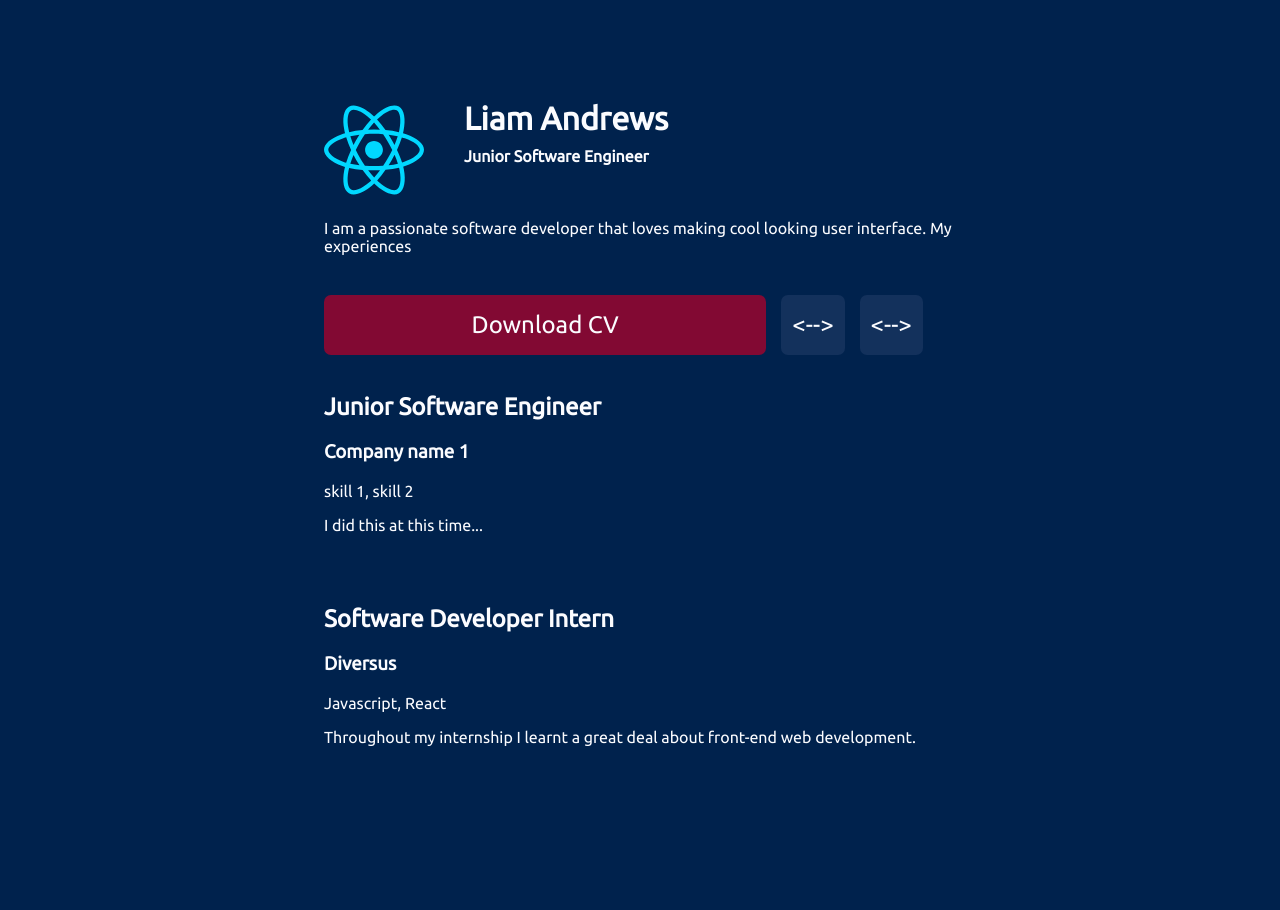
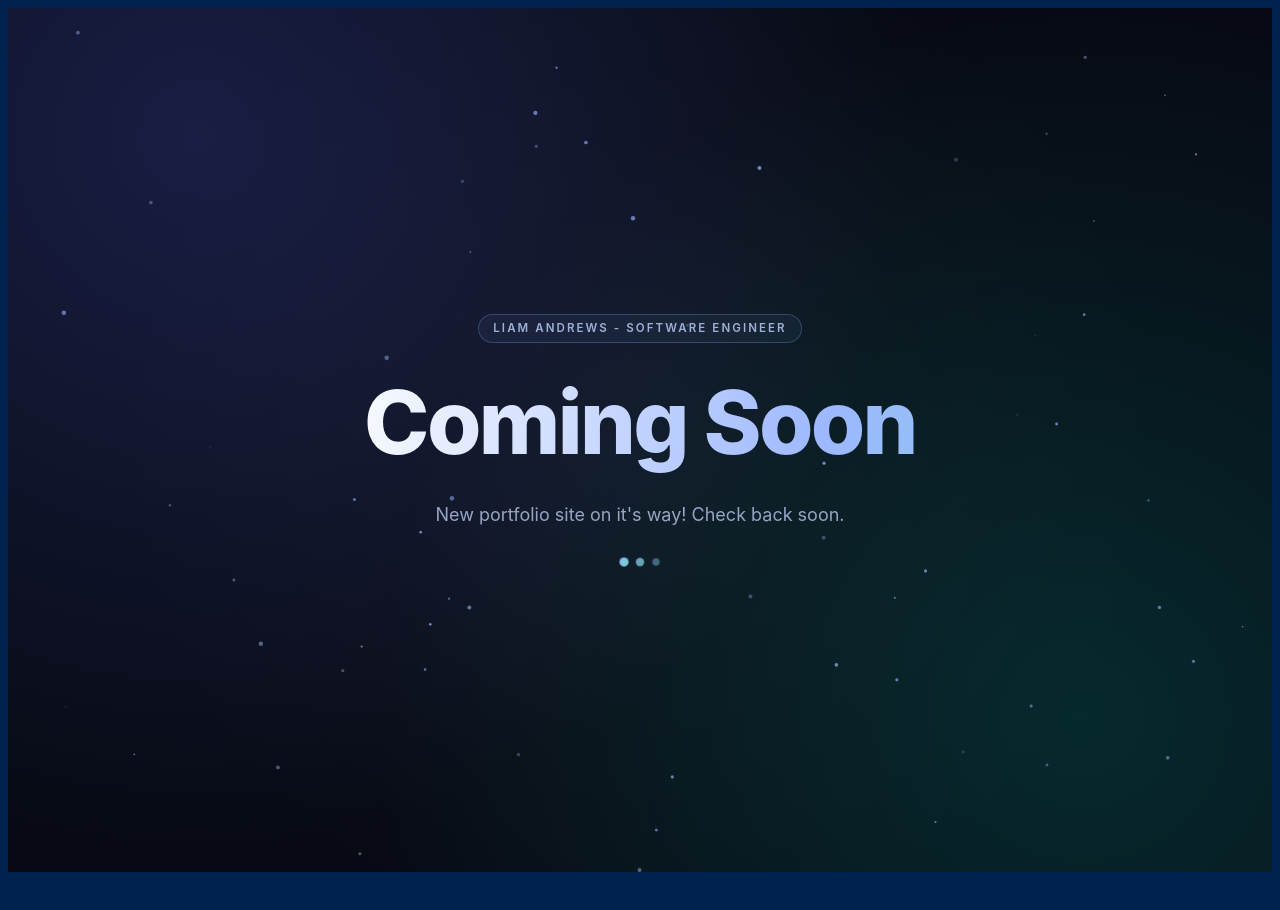
Before and after one commit to 8bitAndy/portfolio, a React (Vite) app: page / in a window 1280 px wide. Shown: the top 910 px of the page. After the commit the page ends 880 px from the top, so only its background shows below. Built offline with nearby package versions, Linux system fonts and the light colour scheme.

Commit message:
Added coming soon page

```diff
--- a/src/App.jsx
+++ b/src/App.jsx
@@ -1,11 +1,11 @@
 import './App.css'
-import MainContent from './MainContent'
+import ComingSoon from './ComingSoon';
 
 function App() {
 
   return (
     <>
-    <MainContent/>
+    <ComingSoon></ComingSoon>
     </>
   )
 }
--- /dev/null
+++ b/src/ComingSoon.css
@@ -0,0 +1,184 @@
+.coming-soon {
+  position: relative;
+  isolation: isolate;
+  display: flex;
+  align-items: center;
+  justify-content: center;
+  min-height: 100vh;
+  min-height: 100dvh;
+  padding: 2rem;
+  overflow: hidden;
+
+  background-color: #070a13;
+  background-image:
+    radial-gradient(circle at 15% 15%, rgba(88, 101, 242, 0.22), transparent 55%),
+    radial-gradient(circle at 85% 82%, rgba(0, 220, 200, 0.15), transparent 55%),
+    radial-gradient(circle at 50% 50%, rgba(255, 255, 255, 0.03), transparent 70%);
+
+  color: #e8ecf7;
+  font-family: "Inter", -apple-system, BlinkMacSystemFont, "Segoe UI", Roboto,
+    Helvetica, Arial, sans-serif;
+  -webkit-font-smoothing: antialiased;
+}
+
+/* ---------- particle canvas ---------- */
+
+.coming-soon__canvas {
+  position: absolute;
+  inset: 0;
+  z-index: 0;
+  display: block;
+  width: 100%;
+  height: 100%;
+  pointer-events: none;
+}
+
+/* ---------- centered content ---------- */
+
+.coming-soon__content {
+  position: relative;
+  z-index: 1;
+  display: flex;
+  flex-direction: column;
+  align-items: center;
+  gap: 1.25rem;
+  max-width: 40rem;
+  text-align: center;
+  animation: coming-soon-rise 0.9s cubic-bezier(0.22, 1, 0.36, 1) both;
+}
+
+.coming-soon__badge {
+  display: inline-flex;
+  align-items: center;
+  padding: 0.4rem 0.9rem;
+  border: 1px solid rgba(140, 180, 255, 0.25);
+  border-radius: 999px;
+  background: rgba(140, 180, 255, 0.06);
+  color: #9fb0d8;
+  font-size: 0.72rem;
+  font-weight: 600;
+  letter-spacing: 0.18em;
+  text-transform: uppercase;
+  backdrop-filter: blur(6px);
+  -webkit-backdrop-filter: blur(6px);
+}
+
+.coming-soon__title {
+  margin: 0;
+  font-size: clamp(2.5rem, 11vw, 5.5rem);
+  font-weight: 800;
+  line-height: 1.35;
+  letter-spacing: -0.03em;
+
+  background: linear-gradient(
+    100deg,
+    #ffffff 0%,
+    #9db8ff 45%,
+    #6de3d0 100%
+  );
+  background-size: 200% 100%;
+  -webkit-background-clip: text;
+  background-clip: text;
+  color: transparent;
+  -webkit-text-fill-color: transparent;
+
+  animation: coming-soon-shimmer 6s ease-in-out infinite;
+}
+
+.coming-soon__subtitle {
+  margin: 0;
+  max-width: 28rem;
+  color: #97a4c4;
+  font-size: clamp(0.95rem, 2.6vw, 1.125rem);
+  line-height: 1.6;
+}
+
+/* ---------- loading dots ---------- */
+
+.coming-soon__dots {
+  display: flex;
+  gap: 0.5rem;
+  margin-top: 0.5rem;
+}
+
+.coming-soon__dots span {
+  width: 8px;
+  height: 8px;
+  border-radius: 50%;
+  background: linear-gradient(135deg, #9db8ff, #6de3d0);
+  animation: coming-soon-pulse 1.6s ease-in-out infinite;
+}
+
+.coming-soon__dots span:nth-child(2) {
+  animation-delay: 0.2s;
+}
+
+.coming-soon__dots span:nth-child(3) {
+  animation-delay: 0.4s;
+}
+
+/* ---------- keyframes ---------- */
+
+@keyframes coming-soon-rise {
+  from {
+    opacity: 0;
+    transform: translateY(18px);
+  }
+  to {
+    opacity: 1;
+    transform: translateY(0);
+  }
+}
+
+@keyframes coming-soon-shimmer {
+  0%,
+  100% {
+    background-position: 0% 50%;
+  }
+  50% {
+    background-position: 100% 50%;
+  }
+}
+
+@keyframes coming-soon-pulse {
+  0%,
+  100% {
+    opacity: 0.25;
+    transform: scale(0.85);
+  }
+  50% {
+    opacity: 1;
+    transform: scale(1.15);
+  }
+}
+
+/* ---------- small screens ---------- */
+
+@media (max-width: 480px) {
+  .coming-soon {
+    padding: 1.25rem;
+  }
+
+  .coming-soon__content {
+    gap: 1rem;
+  }
+
+  .coming-soon__dots span {
+    width: 6px;
+    height: 6px;
+  }
+}
+
+/* ---------- accessibility ---------- */
+
+@media (prefers-reduced-motion: reduce) {
+  .coming-soon__content,
+  .coming-soon__title,
+  .coming-soon__dots span {
+    animation: none !important;
+  }
+
+  .coming-soon__title {
+    background-position: 0% 50%;
+  }
+}
--- /dev/null
+++ b/src/ComingSoon.tsx
@@ -0,0 +1,123 @@
+import { useEffect, useRef } from "react";
+import "./ComingSoon.css";
+
+type Particle = {
+  x: number;
+  y: number;
+  r: number;
+  vx: number;
+  vy: number;
+  a: number;
+};
+
+export default function ComingSoon() {
+  const canvasRef = useRef<HTMLCanvasElement | null>(null);
+
+  useEffect(() => {
+    const canvas = canvasRef.current;
+    if (!canvas) return;
+
+    const ctx = canvas.getContext("2d");
+    if (!ctx) return;
+
+    const prefersReduced = window.matchMedia(
+      "(prefers-reduced-motion: reduce)"
+    ).matches;
+
+    const dpr = Math.min(window.devicePixelRatio || 1, 2);
+    let width = 0;
+    let height = 0;
+    let particles: Particle[] = [];
+    let frame = 0;
+
+    const createParticles = () => {
+      const count = Math.round(
+        Math.min(90, Math.max(24, (width * height) / 18000))
+      );
+
+      particles = Array.from({ length: count }, () => ({
+        x: Math.random() * width,
+        y: Math.random() * height,
+        r: Math.random() * 1.7 + 0.6,
+        vx: (Math.random() - 0.5) * 0.24,
+        vy: (Math.random() - 0.5) * 0.24,
+        a: Math.random() * 0.55 + 0.2,
+      }));
+    };
+
+    const draw = (move: boolean) => {
+      ctx.clearRect(0, 0, width, height);
+
+      for (const p of particles) {
+        if (move) {
+          p.x += p.vx;
+          p.y += p.vy;
+
+          if (p.x < -12) p.x = width + 12;
+          if (p.x > width + 12) p.x = -12;
+          if (p.y < -12) p.y = height + 12;
+          if (p.y > height + 12) p.y = -12;
+        }
+
+        ctx.beginPath();
+        ctx.arc(p.x, p.y, p.r, 0, Math.PI * 2);
+        ctx.fillStyle = `rgba(150, 185, 255, ${p.a})`;
+        ctx.fill();
+      }
+    };
+
+    const resize = () => {
+      width = canvas.clientWidth;
+      height = canvas.clientHeight;
+
+      canvas.width = Math.floor(width * dpr);
+      canvas.height = Math.floor(height * dpr);
+      ctx.setTransform(dpr, 0, 0, dpr, 0, 0);
+
+      createParticles();
+
+      if (prefersReduced) draw(false);
+    };
+
+    const loop = () => {
+      draw(true);
+      frame = requestAnimationFrame(loop);
+    };
+
+    resize();
+    window.addEventListener("resize", resize);
+
+    if (!prefersReduced) frame = requestAnimationFrame(loop);
+
+    return () => {
+      cancelAnimationFrame(frame);
+      window.removeEventListener("resize", resize);
+    };
+  }, []);
+
+  return (
+    <main className="coming-soon">
+      <canvas
+        ref={canvasRef}
+        className="coming-soon__canvas"
+        aria-hidden="true"
+      />
+
+      <div className="coming-soon__content">
+        <span className="coming-soon__badge">Liam Andrews - Software Engineer</span>
+
+        <h1 className="coming-soon__title">Coming Soon</h1>
+
+        <p className="coming-soon__subtitle">
+          New portfolio site on it's way! Check back soon.
+        </p>
+
+        <div className="coming-soon__dots" aria-hidden="true">
+          <span />
+          <span />
+          <span />
+        </div>
+      </div>
+    </main>
+  );
+}
--- a/src/IntroContainer.jsx
+++ b/src/IntroContainer.jsx
@@ -8,7 +8,7 @@ export default function IntroContainer() {
                 <img src={headshot} className='headshot' />
                 <div className='name-title'>
                     <h1>Liam Andrews</h1>
-                    <h4>Junior Software Engineer</h4>
+                    <h4>Software Engineer</h4>
                 </div>
             </div>
             <p>I am a passionate software developer that loves making cool looking user interface. My experiences</p>
```
